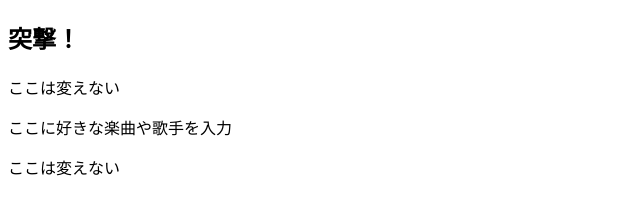
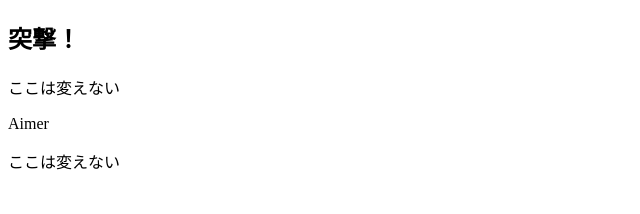
Before and after one commit to Katsumasa-Inami/testConflict, a plain HTML site: page index.html in a window 1280 px wide. Shown: the whole page, without its empty margins (0-640 px from the left). Drawn offline with Linux system fonts and the light colour scheme.

Commit message:
[modify]index.htmlの更新

```diff
--- a/index.html
+++ b/index.html
@@ -6,7 +6,7 @@
 <body>
 <h2> 突撃！ </h2>
 <p>ここは変えない</p>
-<p>ここに好きな楽曲や歌手を入力</p>
+<p>Aimer</p>
 <p>ここは変えない</p>
 </body>
 </html>
```
